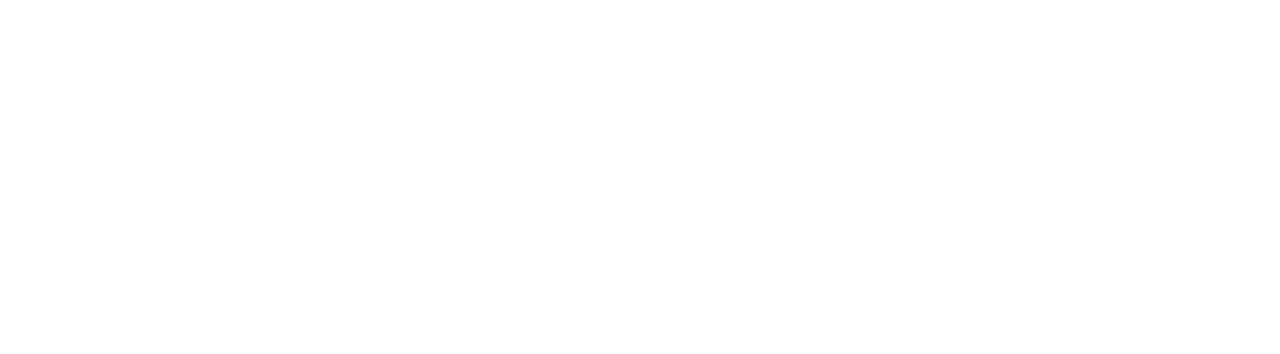
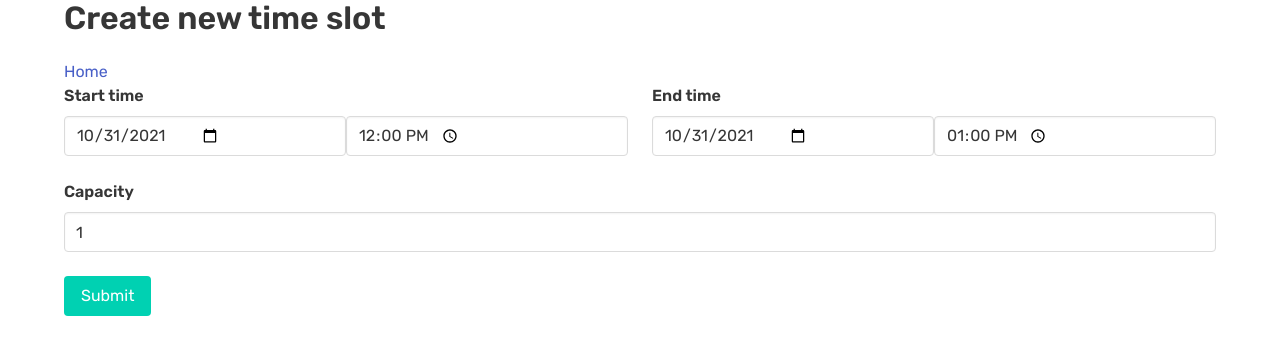
Before and after one commit to moroz/yoyaku-client, a React (Vite) app: page /slots/new in a window 1280 px wide. Shown: the top 354 px of the page. Built offline with nearby package versions, Linux system fonts and the light colour scheme.

Commit message:
Move form to slots scope

```diff
--- a/src/pages/Home.tsx
+++ b/src/pages/Home.tsx
@@ -25,7 +25,7 @@
           </tbody>
         </table>
       ) : null}
-      <Link className="button is-primary" to="/form">
+      <Link className="button is-primary" to="/slots/new">
         New time slot
       </Link>
     </div>
--- a/src/routes/index.tsx
+++ b/src/routes/index.tsx
@@ -1,12 +1,12 @@
 import { BrowserRouter as Router, Route } from "react-router-dom";
 import Home from "../pages/Home";
-import Form from "../pages/Form";
+import NewSlot from "../pages/slots/NewSlot";
 
 export default function Routes() {
   return (
     <Router>
       <Route path="/" exact component={Home} />
-      <Route path="/form" exact component={Form} />
+      <Route path="/slots/new" exact component={NewSlot} />
     </Router>
   );
 }
```
Also changed, not shown: src/pages/slots/NewSlot.tsx (renamed from src/pages/Form.tsx, +6 -6 lines).
